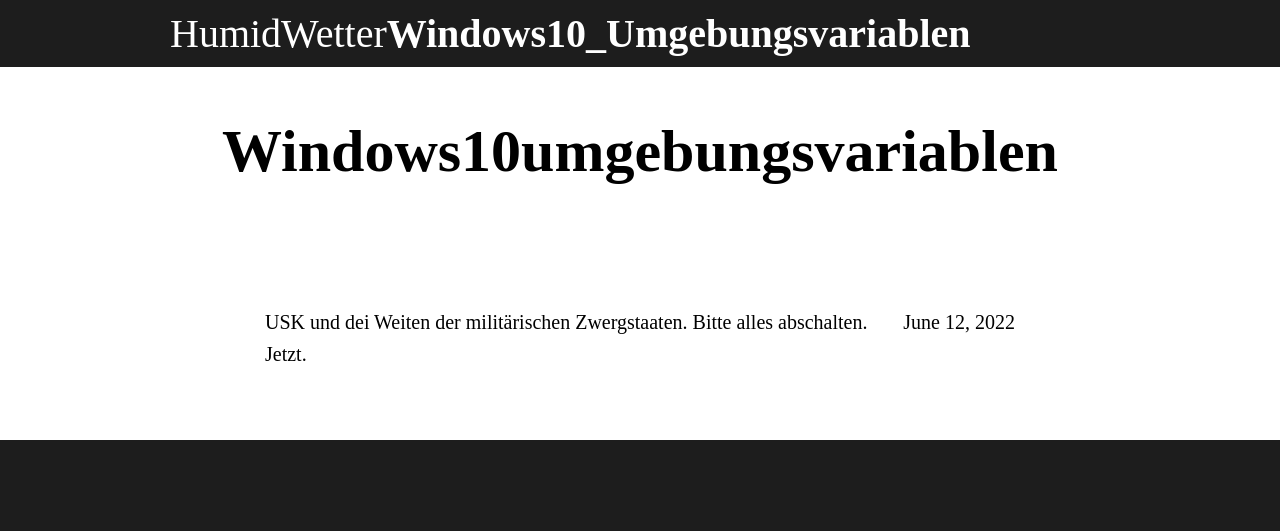
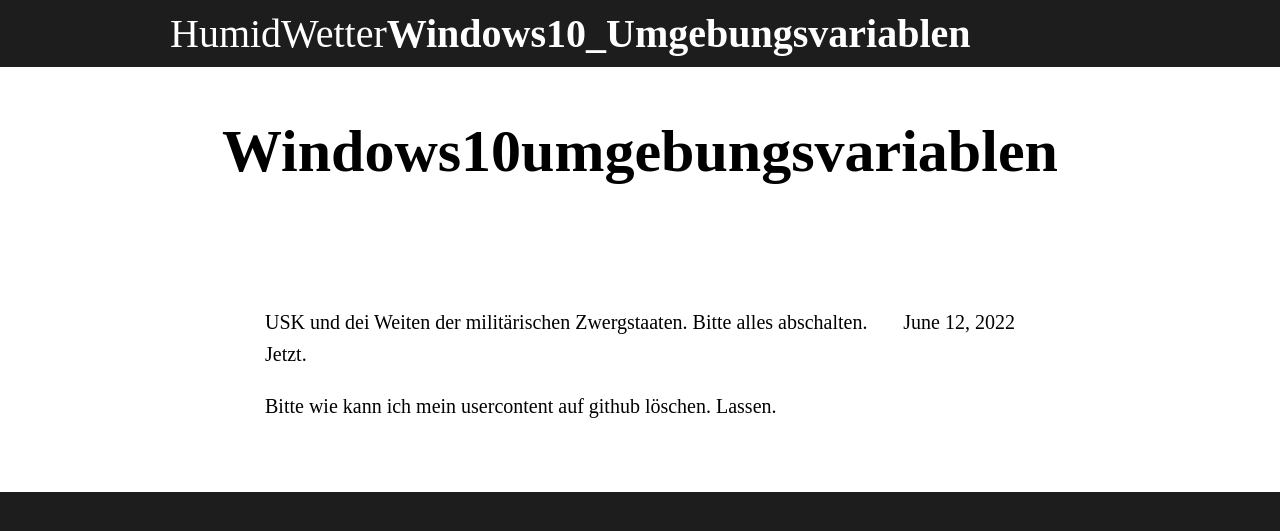
Before and after one commit to ledlightjungledStefan/Osterei, a Jekyll site: the page built from _posts/2022-06-12-Windows10Umgebungsvariablen.markdown, in a window 1280 px wide. Shown: the top 531 px of the page. Built offline with Jekyll 4.4.1, drawn with Linux system fonts in a browser that asks for light colours; some web fonts are replaced.

Commit message:
Update 2022-06-12-Windows10Umgebungsvariablen.markdown

```diff
--- a/_posts/2022-06-12-Windows10Umgebungsvariablen.markdown
+++ b/_posts/2022-06-12-Windows10Umgebungsvariablen.markdown
@@ -8,3 +8,5 @@ description: Rich chocolate cupcake with chocolate icing, chocolate icing in dif
 ---
 USK und dei Weiten der militärischen Zwergstaaten.
 Bitte alles abschalten. Jetzt.
+
+Bitte wie kann ich mein usercontent auf github löschen. Lassen.
```
